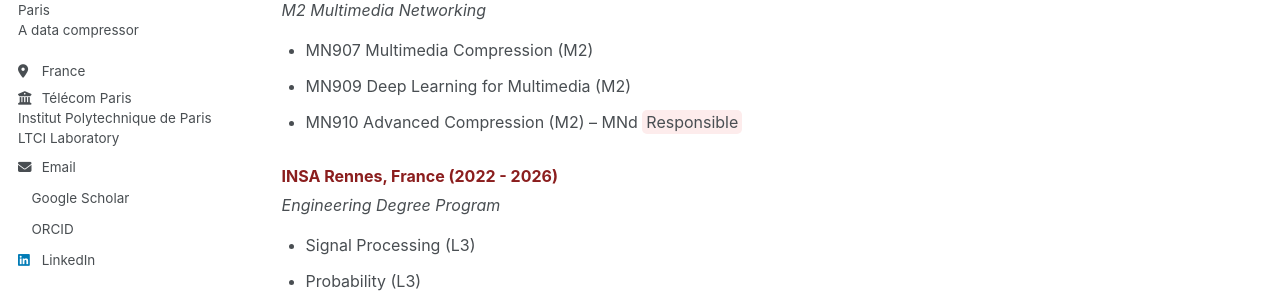
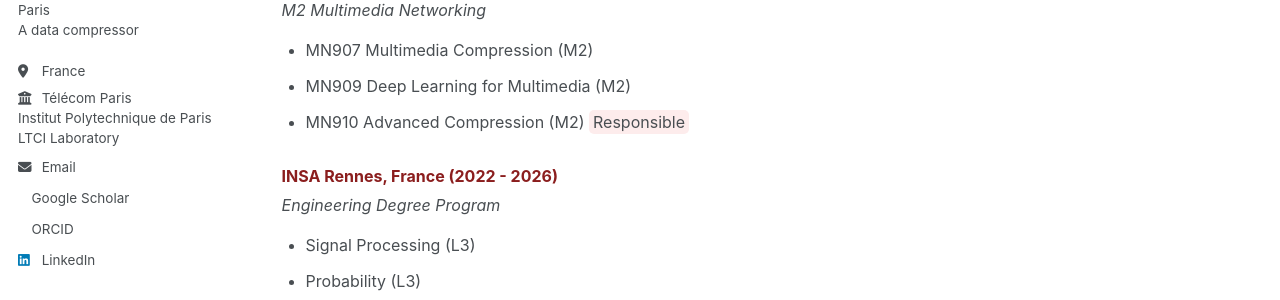
Before and after one commit to xiaoranjiang/xiaoranjiang.github.io, a Jekyll site: the page built from _pages/teaching.md, in a window 1280 px wide and 986 px high. Shown: the part 375-675 px from the top of the window. Built offline with Jekyll 4.4.1, drawn with Linux system fonts in a browser that asks for light colours; a style sheet for code colours, icons or effects is not loaded.

Commit message:
Update teaching.md

```diff
--- a/_pages/teaching.md
+++ b/_pages/teaching.md
@@ -7,7 +7,7 @@
 My teaching focuses primarily on multimedia signal processing and deep learning. I teach in both French and English.
 
 ### <span style="color:#8B1E1E;">Télécom Paris, France (2026 - )</span>
-<p style="line-height: 1.1; margin-bottom: 3px;"><i>Engineering Degree Program</i></p>
+<p style="line-height: 1.1; margin-bottom: 1px;"><i>Engineering Degree Program</i></p>
 - Introduction to Deep Learning (M1)
 <span style="background-color: #FDECEC; padding: 2px 4px; border-radius: 5px;">
   Co-Responsible
@@ -15,18 +15,17 @@
 <p style="margin-bottom: 30px;"></p>
 
 ### <span style="color:#8B1E1E;">Université Paris-Saclay, France (2026 - )</span>
-<p style="line-height: 1.1; margin-bottom: 3px;"><i>M2 Multimedia Networking</i></p>
+<p style="line-height: 1.1; margin-bottom: 1px;"><i>M2 Multimedia Networking</i></p>
 - MN907 Multimedia Compression (M2)
 - MN909 Deep Learning for Multimedia (M2)
 - MN910 Advanced Compression (M2)
--- MNd
 <span style="background-color: #FDECEC; padding: 2px 4px; border-radius: 5px;">
   Responsible
 </span>
 <p style="margin-bottom: 30px;"></p>
 
 ### <span style="color:#8B1E1E;">INSA Rennes, France (2022 - 2026)</span>
-<p style="line-height: 1.1; margin-bottom: 3px;"><i>Engineering Degree Program</i></p>
+<p style="line-height: 1.1; margin-bottom: 1px;"><i>Engineering Degree Program</i></p>
 - Signal Processing (L3)
 - Probability (L3)
 - Image Analysis (M1)
```
